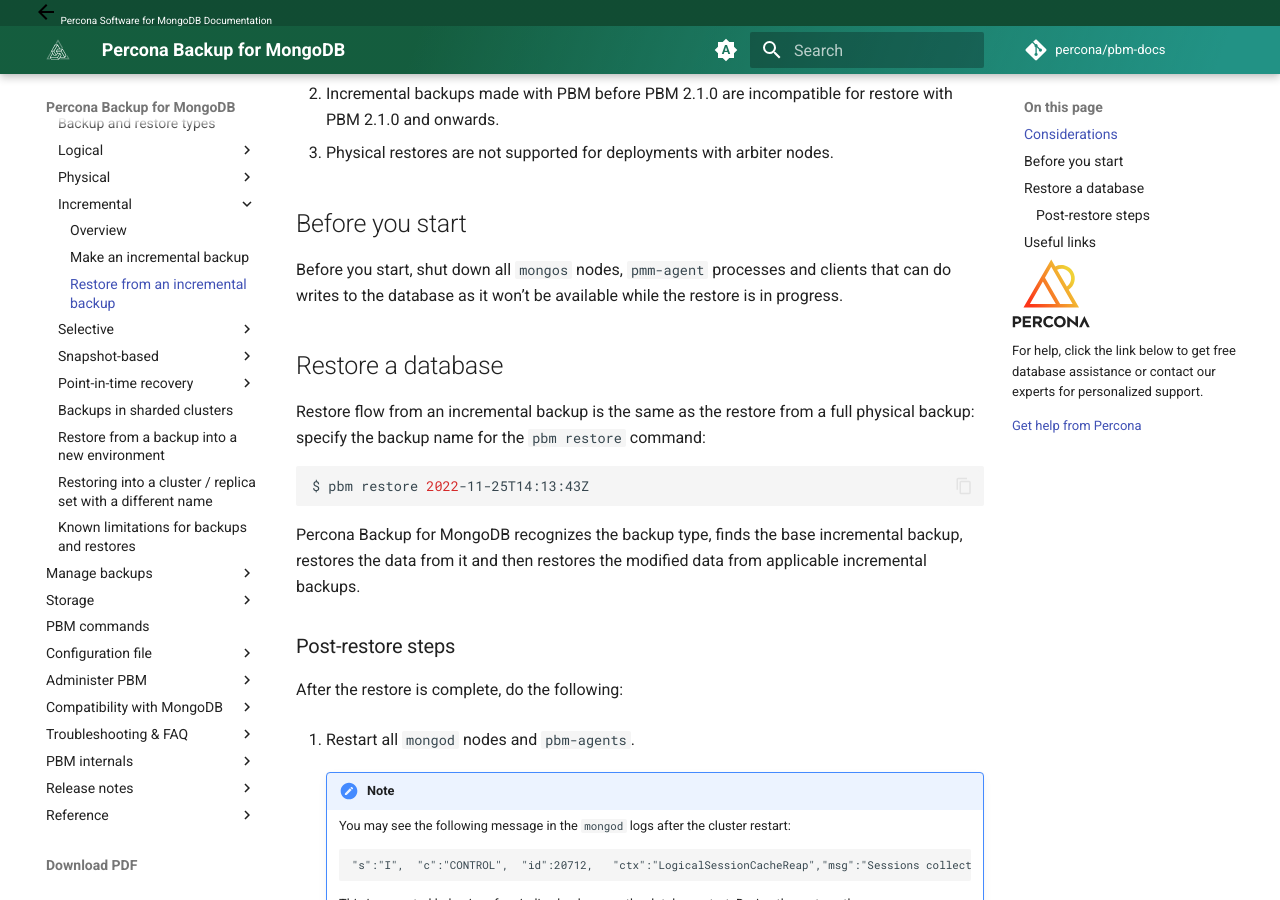
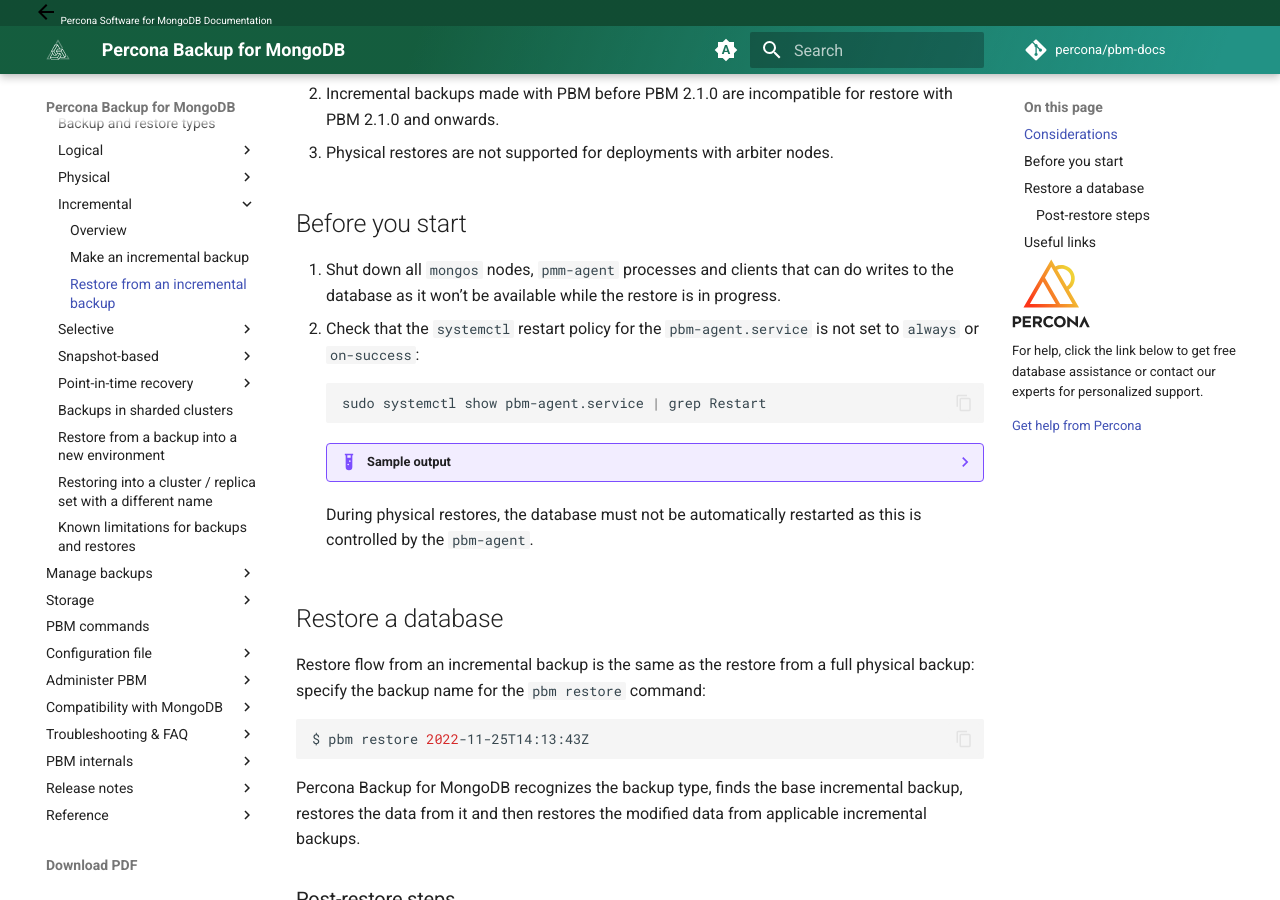
Before and after one commit to percona/pbm-docs, an MkDocs documentation site: the page built from docs/usage/restore-incremental.md, in a window 1280 px wide and 900 px high, scrolled down 377 px. Built offline with MkDocs 1.6.1 and Material for MkDocs 9.7.7, drawn with Linux system fonts in a browser that asks for light colours; nearby versions of some CDN libraries; comment, search, counter and statistics services are not loaded.

Commit message:
Added info about required systemd restart policy for physical restores (#300)

````diff
--- a/docs/usage/restore-incremental.md
+++ b/docs/usage/restore-incremental.md
@@ -10,7 +10,21 @@
 
 ## Before you start
 
-Before you start, shut down all `mongos` nodes, `pmm-agent` processes and clients that can do writes to the database as it won’t be available while the restore is in progress.
+1. Shut down all `mongos` nodes, `pmm-agent` processes and clients that can do writes to the database as it won’t be available while the restore is in progress.
+2. Check that the `systemctl` restart policy for the `pbm-agent.service` is not set to `always` or `on-success`:
+
+    ```{.bash data-prompt="$"}
+    sudo systemctl show pbm-agent.service | grep Restart
+    ```
+
+    ??? example "Sample output"
+
+        ```{.text .no-copy}
+        Restart=no
+        RestartUSec=100ms
+        ```
+
+    During physical restores, the database must not be automatically restarted as this is controlled by the `pbm-agent`.
 
 ## Restore a database
 
````
Also changed, not shown: docs/usage/restore-physical.md (+15 -2 lines).
